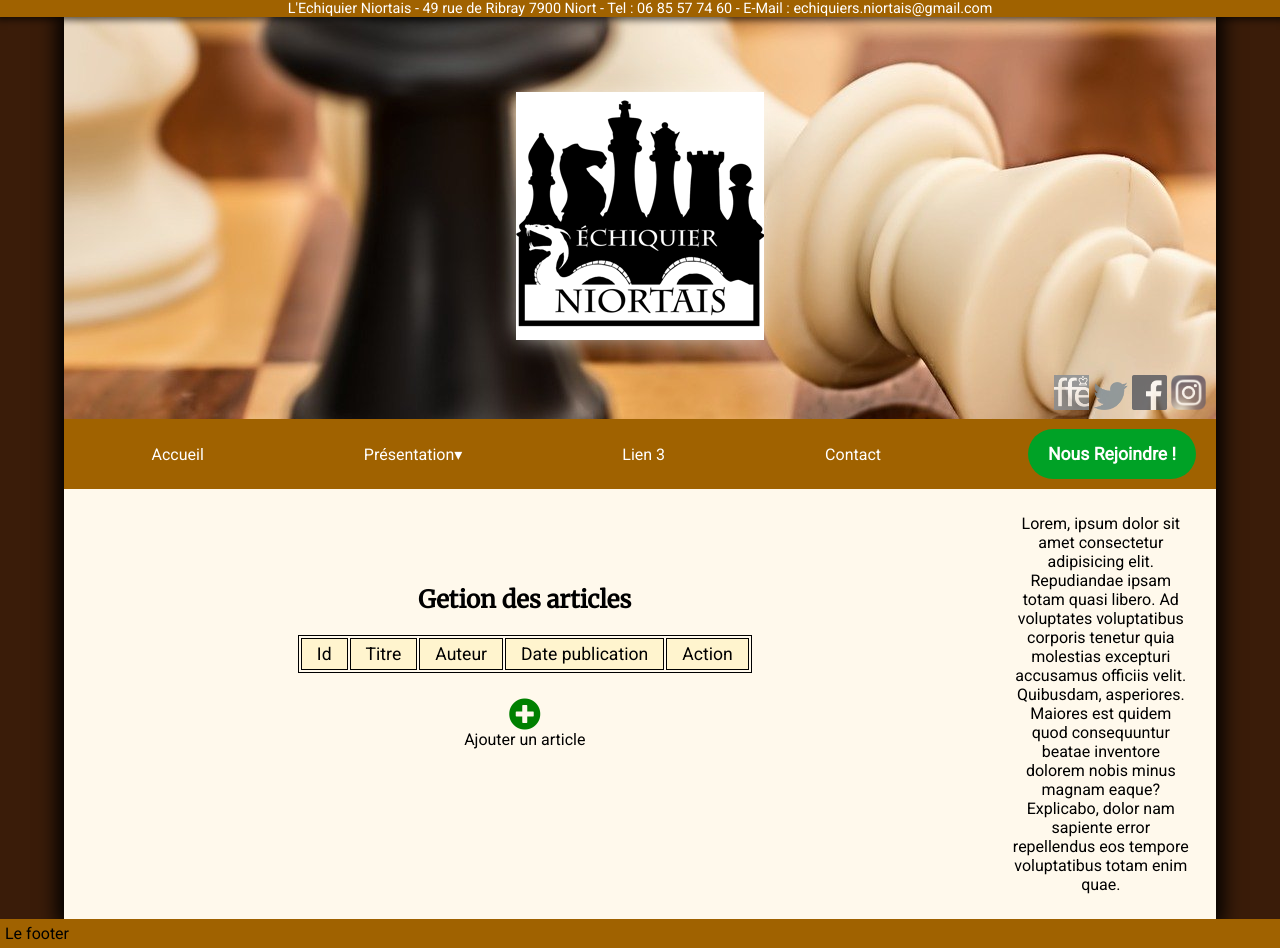
After one commit to Jnadaldevwwm/Echiquier-Niortais, a PHP site: template Views/viewArticlesManagement.php in a window 1280 px wide. The commit adds this page. Run offline with PHP 8.4, Linux system fonts and the light colour scheme; the template is opened without the code that fills it, so the values that code supplies are empty.

Commit message:
Back office
Connection + Afffichage gestion article

```diff
--- a/Models/model.php
+++ b/Models/model.php
@@ -4,6 +4,7 @@ abstract class Model {
 
     protected $db;
 
+// goQuery : méthode custom qui execute une requete prise en paramètre avec possibilté d'ajouter un array contenant des paramètres pour la requete.
     protected function goQuery($sql, $params = null){
         if($params == null){
             $result = $this->getDb()->query($sql);
@@ -14,6 +15,7 @@ abstract class Model {
         return $result;
     }
 
+// getDb : méthode de connection à la base de donnée qui retourne l'objet PDO de connection.
     protected function getDb(){
         if($this->db == null){
             $this->db = new PDO('mysql:host=localhost;dbname=echiquier_niortais;charset=utf8', 'root2', 'root', array(PDO::ATTR_ERRMODE => PDO::ERRMODE_EXCEPTION));
--- a/Public/css/style.css
+++ b/Public/css/style.css
@@ -56,6 +56,10 @@ h1, h2, h3, h4 {
     background-position: center;
     padding: 75px 0 75px 0;
     text-align: center;
+}
+#logoSite{
+    -webkit-box-shadow: 0px 0px 23px -3px rgba(255,253,245,0.81);
+    box-shadow: 0px 0px 23px -3px rgba(255,253,245,0.81);
 }
 #linksBanner{
     position: absolute;
@@ -119,6 +123,7 @@ h1, h2, h3, h4 {
 }
 main{
     background-color:  rgb(255, 249, 236);
+    padding: 75px 0 75px 0;
 }
 footer{
     padding: 5px;
@@ -305,3 +310,51 @@ nav ul li {
     border: 1px solid rgb(75, 73, 67);
     padding: 5px;
 }
+#msgError{
+    text-align: center;
+    color: rgb(126, 0, 0);
+    border: 1px solid rgb(255, 112, 112);
+    background-color: rgb(255, 189, 189);
+}
+/*** Management ***/
+.managementTable{
+    border: 1px black solid;
+}
+.managementTable tr td{
+    border: 1px solid black;
+    padding: 5px 15px 5px 15px;
+}
+.managementTable tr:first-child td{
+    font-size: 1.1rem;
+}
+.managementTable tr:nth-child(odd) td{
+    background-color: rgb(255, 244, 206);
+}
+.managementTable tr td a{
+    color: black;
+}
+.managementTable tr td a:hover{
+    color: rgb(40, 186, 0);
+}
+#buttonManagementAticle{
+    display: flex;
+    flex-flow: row wrap;
+    justify-content: center;
+    align-items: center;
+    margin-top: 25px;
+}
+#buttonManagementAticle i{
+    color: green;
+    transition: color .1s linear;
+}
+#buttonManagementAticle i:hover{
+    color: lightgreen;
+}
+#buttonManagementAticle a{
+    display: flex;
+    flex-flow: column wrap;
+    justify-content: center;
+    align-items: center;
+    color: black;
+    text-decoration: none;
+}
--- a/Views/template.php
+++ b/Views/template.php
@@ -1,3 +1,7 @@
+<?php
+
+
+?>
 <!DOCTYPE html>
 <html lang="fr">
 <head>
@@ -5,6 +9,7 @@
     <meta name="viewport" content="width=device-width, initial-scale=1.0">
     <title><?= $this->title ?></title>
     <link rel="stylesheet" href="css/style.css">
+    <link rel="stylesheet" href="https://cdnjs.cloudflare.com/ajax/libs/font-awesome/5.15.1/css/all.min.css" integrity="sha512-+4zCK9k+qNFUR5X+cKL9EIR+ZOhtIloNl9GIKS57V1MyNsYpYcUrUeQc9vNfzsWfV28IaLL3i96P9sdNyeRssA==" crossorigin="anonymous" />
 </head>
 <body>
 <div id="togglingMenu" class='togglingMenu hidden'>
@@ -23,7 +28,7 @@
     <section id="visuelPage">
         <header>
             <div id="banner">
-                <a href="?action='index'"><img src="images/logo.gif" alt="logo echiquier niortais"></a>
+                <a href="?action='index'"><img src="images/logo.gif" alt="logo echiquier niortais" id="logoSite"></a>
                 <div id="linksBanner">
                     <a href="http://www.echecs.asso.fr/"><img src="images/Logo_FFE.jpg" alt="logo fédération française d'echecs"></a>
                     <a href="https://twitter.com/EchiquierNiort?lang=fr"><img src="images/Logo_Twitter.png" alt=""></a>
@@ -35,13 +40,19 @@
                 <div id="hamburger">=</div>
                 <nav id='desktopNav'>
                     <ul>
-                        <li><a href="">Lien 1</a></li>
-                        <li><a href="">Lien 2</a></li>
+                        <li><a href="">Accueil</a></li>
+                        <li><a href="">Présentation▾</a></li>
                         <li><a href="">Lien 3</a></li>
-                        <li><a href="">Lien 4</a></li>
+                        <li><a href="">Contact</a></li>
                     </ul>
                 </nav>
-                <button class="ctaButton">Nous Rejoindre !</button>
+                <?php
+                    if(!isset($_SESSION['userToken'])){
+                        echo '<button class="ctaButton">Nous Rejoindre !</button>';
+                    } else{
+                        echo '<div>Connecté</div>';
+                    }
+                ?>
             </div>
         </header>
 
--- /dev/null
+++ b/Views/viewArticlesManagement.php
@@ -0,0 +1,47 @@
+<?php
+    $this->title = 'Gestion des articles';
+?>
+<h2 class='txtCenter'>Getion des articles</h2>
+<table class='managementTable mAuto'>
+    <tr>
+        <td>Id</td>
+        <td>Titre</td>
+        <td>Auteur</td>
+        <td>Date publication</td>
+        <td>Action</td>
+    </tr>
+    <?php
+
+    foreach($data['articles'] as $article){
+        echo "<tr>
+                <td>"
+                    .$article['id'].
+                "</td>
+                <td>"
+                    .$article['titre'].
+                "</td>
+                <td>"
+                    .$article['auteur'].
+                "</td>
+                <td>"
+                    .$article['date'].
+                "</td>
+                <td>
+                    <a href=''>
+                        <i class='far fa-edit' title='Modifier'></i>
+                    </a>
+                    <a href=''>
+                        <i class='fas fa-trash' title='Supprimer'></i>
+                    </a>
+                </td>";
+    }
+?>
+    </tr>
+</table>
+
+<div id='buttonManagementAticle' class='txtCenter'>
+    <a href="">
+        <i class="fas fa-plus-circle fa-2x"></i>
+        Ajouter un article
+    </a>
+</div>
```
Also changed, not shown: Controlers/controlerUsers.php (+48 -9 lines), Controlers/router.php (+9 -1 lines), Models/articles.php (+7 -1 lines), Models/users.php (+14 -1 lines), Views/viewIndexAdmin.php (added, +13 -0 lines), Views/viewPageLogin.php (+7 -0 lines).
